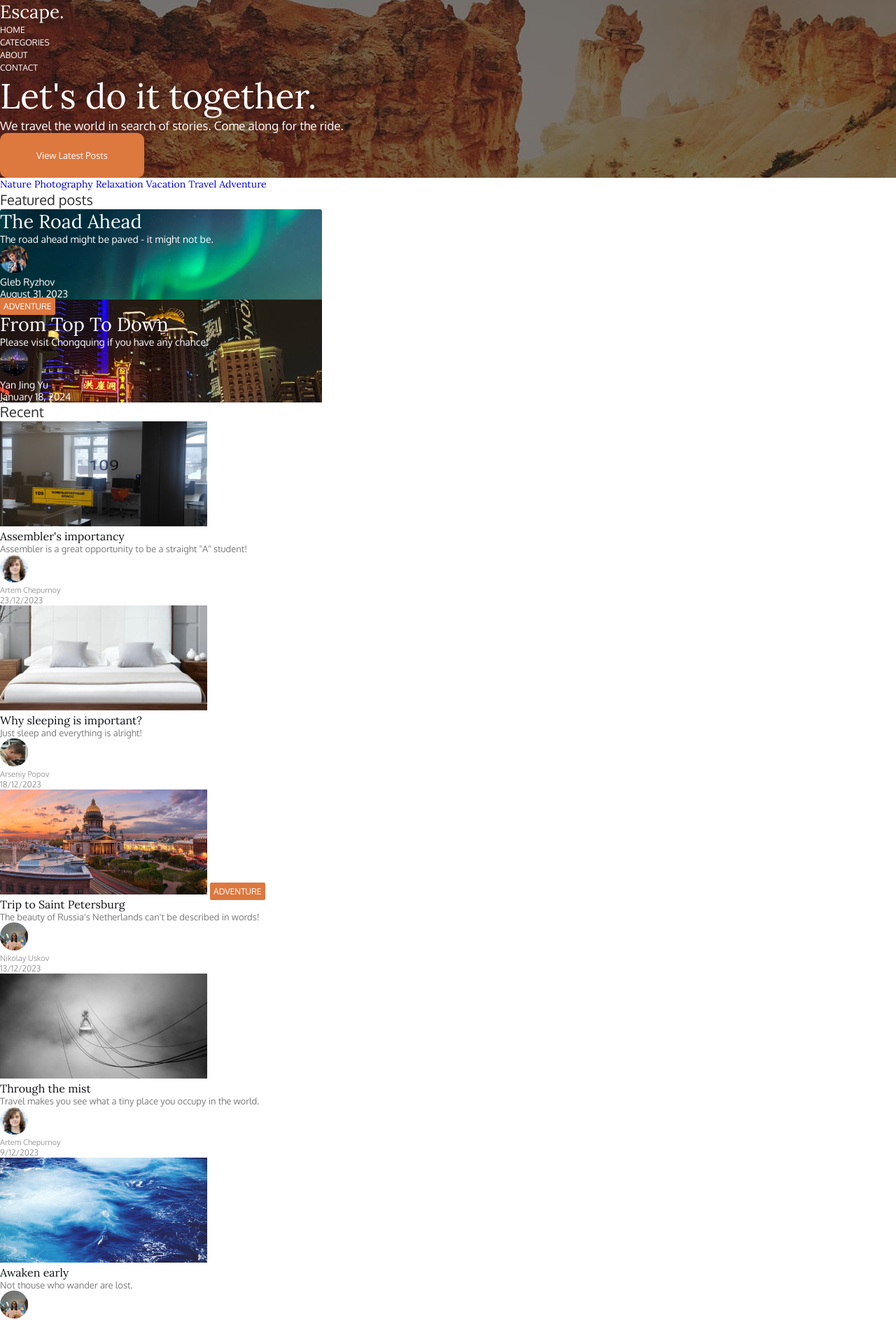
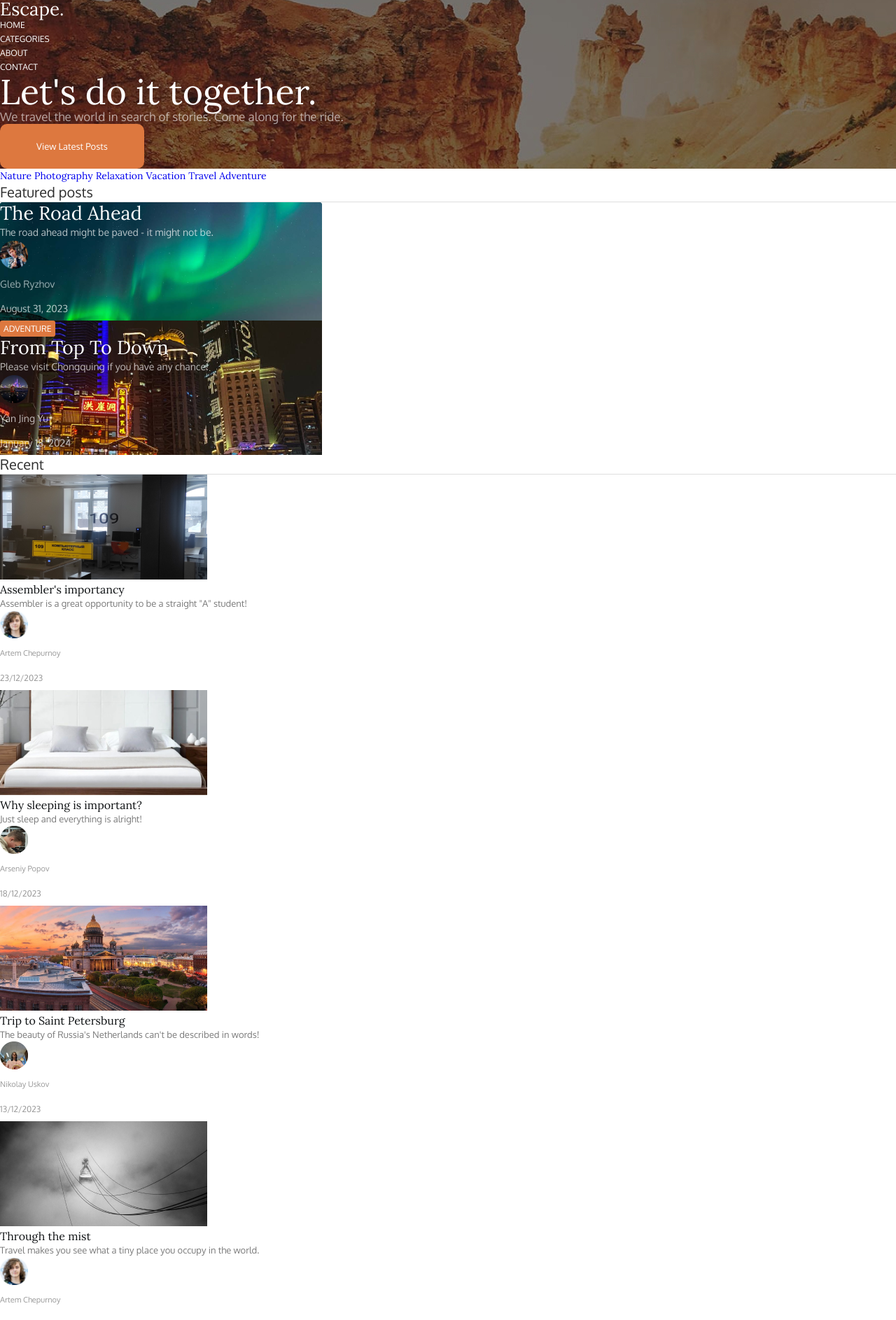
Before and after one commit to x3r1x/webCourse, a PHP site: page / in a window 1280 px wide. Shown: the top 1886 px of the page at 70% size. Run offline with PHP 8.4, Linux system fonts and the light colour scheme.

Commit message:
styles and html fully set for future expluatation

```diff
--- a/lab4/index.html
+++ b/lab4/index.html
@@ -12,6 +12,7 @@
         <style>
             @import url('https://fonts.googleapis.com/css2?family=Lora:ital,wght@0,400..700;1,400..700&display=swap');
             @import url('https://fonts.googleapis.com/css2?family=Lora:ital,wght@0,400..700;1,400..700&family=Oxygen:wght@300;400;700&display=swap');
+            @import url('https://fonts.googleapis.com/css2?family=Roboto:ital,wght@0,100;0,300;0,400;0,500;0,700;0,900;1,100;1,300;1,400;1,500;1,700;1,900&display=swap');
         </style>
     </head>
 
@@ -19,6 +20,7 @@
         <!-- Верхние кнопки выхода -->
         <header class="site_header">
             <h3 class="site_header__escape_text">Escape.</h3>
+
             <ul class="site_header__escape_menu escape_menu">
                 <li class="escape_menu__item"><a href="https://yandex.com/" class="escape_menu__button">HOME</a></li>
                 <li class="escape_menu__item"><a href="https://www.youtube.com/channel/UCsmY_auGOPTzdwbFFNJmAlA" class="escape_menu__button">CATEGORIES</a></li>
@@ -118,7 +120,6 @@
                 <article class="recent__extra_article extra_article">
                     <img src="images/index/p5.png" alt="Trip to Saint Petersburg" width="720" height="360" class="extra_article__image">
 
-                    <h4 class="extra_article__adventure_mark">ADVENTURE</h4>
                     <h3 class="extra_article__header">Trip to Saint Petersburg</h3>
                     <p class="extra_article__subscription">The beauty of Russia's Netherlands can't be described in words!</p>
 
@@ -180,10 +181,19 @@
         <!-- Нижняя часть сайта -->
         <footer class="site_footer">
             <!-- Блок "Stay in touch" -->
+            <article class="site_footer__sit sit">
+                <h3 class="sit__text">Stay in touch</h3>
+
+                <div class="sit__console_log console_log">
+                    <p class="console_log__console">Enter your email address</p>
+                    <p class="console_log__button">Submit</p>
+                </div>
+            </article>
 
             <!-- Нижние кнопки выхода -->
             <article class="site_footer__exit_buttons exit_buttons">
                 <h3 class="exit_buttons__footer_text">Escape.</h3>
+
                 <ul class="exit_buttons__nav_menu nav_menu">
                     <li class="nav_menu__item"><a href="https://yandex.com/" class="nav_menu__footer_button">HOME</a></li>
                     <li class="nav_menu__item"><a href="https://www.youtube.com/channel/UCsmY_auGOPTzdwbFFNJmAlA" class="nav_menu__footer_button">CATEGORIES</a></li>
--- a/lab4/style.css
+++ b/lab4/style.css
@@ -19,29 +19,22 @@
 
 
 .site_header__escape_text {
-    font-size: 26px;
-    font-weight: 400;
-    font-family: "Lora", serif;
+    font: 400 26px/26px "Lora";
 }
 
 .escape_menu__button{
-    font-size: 12px;
-    font-weight: 400;
-    font-family: "Oxygen", sans-serif;
+    font: 400 12px/20px "Oxygen";
     color:#FFFFFF;
     text-decoration: none;
 }
 
 .site_header__header_text {
-    font-size: 50px;
-    font-weight: 400;
-    font-family: "Lora", serif;
+    font: 400 50px/51px "Lora";
 }
 
 .underheader__text {
-    font-size: 17px;
-    font-weight: 400;
-    font-family: "Oxygen", sans-serif;
+    font: 400 17px/20px "Oxygen";
+    color: rgba(255, 255, 255, 0.6);
 }
 
 .underheader__button {
@@ -55,19 +48,14 @@
 }
 
 .content_sort__button{
-    font-size: 14px;
-    font-weight: 400;
-    font-family: "Lora", serif;
+    font: 400 14px/20px "Lora";
     text-decoration: none;
 }
 
 .featured_posts__section_mark {
-    font-size: 20px;
-    font-weight: 400;
-    font-family: "Oxygen", sans-serif;
+    font: 400 20px/27px "Oxygen";
     color: #2E2E2E;
     border-bottom: 1px solid #DEDEDE;
-    display: inline-flex;
 }
 
 .featured_posts__tra.tra{
@@ -76,31 +64,23 @@
 }
 
 .tra__header {
-    font-size: 27px;
-    font-weight: 400;
-    font-family: "Lora", serif;
+    font: 400 27px/30px "Lora";
     color: #FFFFFF;
 }
 
 .tra__subscription{
-    font-size: 14px;
-    font-weight: 400;
-    font-family: "Oxygen", sans-serif;
-    color: #FFFFFF;
+    font: 400 14px/25px "Oxygen";
+    color: rgba(255, 255, 255, 0.7);
 }
 
 .tra_author__subscription{
-    font-size: 14px;
-    font-weight: 400;
-    font-family: "Oxygen", sans-serif;
-    color: #FFFFFF;
+    font: 400 14px/35px "Oxygen";
+    color: rgba(255, 255, 255, 0.6);
 }
 
 .tra__date {
-    font-size: 14px;
-    font-weight: 400;
-    font-family: "Oxygen", sans-serif;
-    color: #FFFFFF;
+    font: 400 14px/35px "Oxygen";
+    color: rgba(255, 255, 255, 0.7);
 }
 
 .featured_posts__fttd.fttd{
@@ -109,52 +89,39 @@
 }
 
 .fttd__adventure_sign{
-    font-size: 12px;
-    font-weight: 400;
-    font-family: "Oxygen", sans-serif;
+    font: 400 12px/13px "Oxygen";
     background-color: #DD783F;
     color: #FFFFFF;
     border: 5px solid #DD783F;
     background-repeat: no-repeat;
     border-radius: 3px;
-    display: inline;
+    display: inline-block;
 }
 
 .fttd__header {
-    font-size: 27px;
-    font-weight: 400;
-    font-family: "Lora", serif;
+    font: 400 27px/30px "Lora";
     color: #FFFFFF;
 }
 
 .fttd__subscription {
-    font-size: 14px;
-    font-weight: 400;
-    font-family: "Oxygen", sans-serif;
-    color: #FFFFFF;
+    font: 400 14px/25px "Oxygen";
+    color: rgba(255, 255, 255, 0.7);
 }
 
 .fttd_author__subscription {
-    font-size: 14px;
-    font-weight: 400;
-    font-family: "Oxygen", sans-serif;
-    color: #FFFFFF;
+    font: 400 14px/35px "Oxygen";
+    color: rgba(255, 255, 255, 0.7);
 }
 
 .fttd__date {
-    font-size: 14px;
-    font-weight: 400;
-    font-family: "Oxygen", sans-serif;
-    color: #FFFFFF;
+    font: 400 14px/35px "Oxygen";
+    color: rgba(255, 255, 255, 0.7);
 }
 
 .recent__section_mark{
-    font-size: 20px;
-    font-weight: 400;
-    font-family: "Oxygen", sans-serif;
+    font: 400 20px/27px "Oxygen";
     color: #2E2E2E;
     border-bottom: 1px solid #DEDEDE;
-    display: inline-flex;
 }
 
 .extra_article__image {
@@ -163,43 +130,23 @@
 }
 
 .extra_article__header{
-    font-size: 16px;
-    font-weight: 400;
+    font: 400 16px/21px "Lora";
     color: #101315;
-    font-family: "Lora", serif;
-}
-
-.extra_article__adventure_mark{
-    font-size: 12px;
-    font-weight: 400;
-    font-family: "Oxygen", sans-serif;
-    background-color: #DD783F;
-    color: #FFFFFF;
-    border: 5px solid #DD783F;
-    background-repeat: no-repeat;
-    border-radius: 3px;
-    display: inline;
 }
 
 .extra_article__subscription{
-    font-size: 13px;
-    font-weight: 400;
+    font: 400 13px/19px "Oxygen";
     color: #7A7A7A;
-    font-family: "Oxygen", sans-serif;
 }
 
 .extra_avatar__subscription {
-    font-size: 11px;
-    font-weight: 400;
+    font: 400 11px/35px "Oxygen";
     color: #999999;
-    font-family: "Oxygen", sans-serif;
 }
 
 .extra_article__date {
-    font-size: 12px;
-    font-weight: 400;
+    font: 400 12px/35px "Oxygen";
     color: #999999;
-    font-family: "Oxygen", sans-serif;
 }
 
 .site_footer {
```
Also changed, not shown: other parts of lab4/style.css (+29 -22 lines), lab4/the-road-ahead.html (+23 -9 lines), lab4/images/style/console_log__button.png (added), lab4/images/style/console_log__console.png (added).
